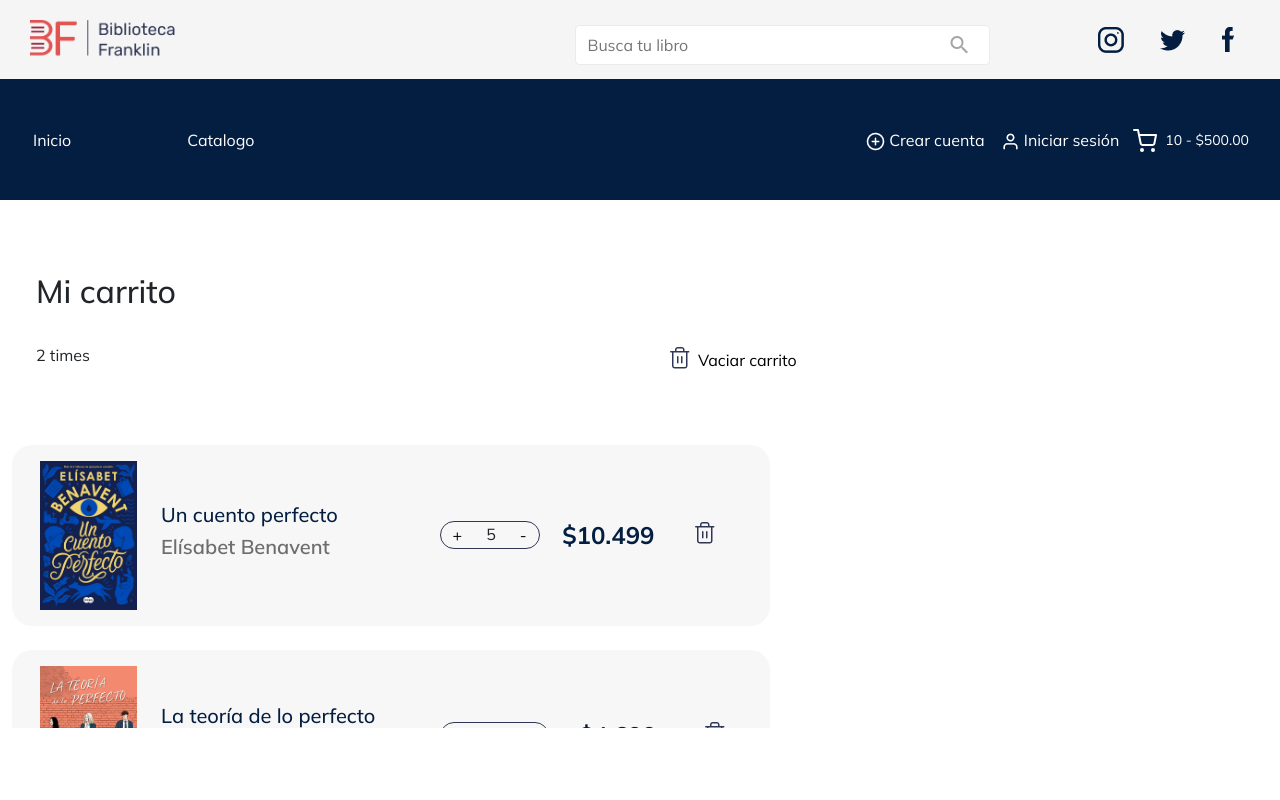
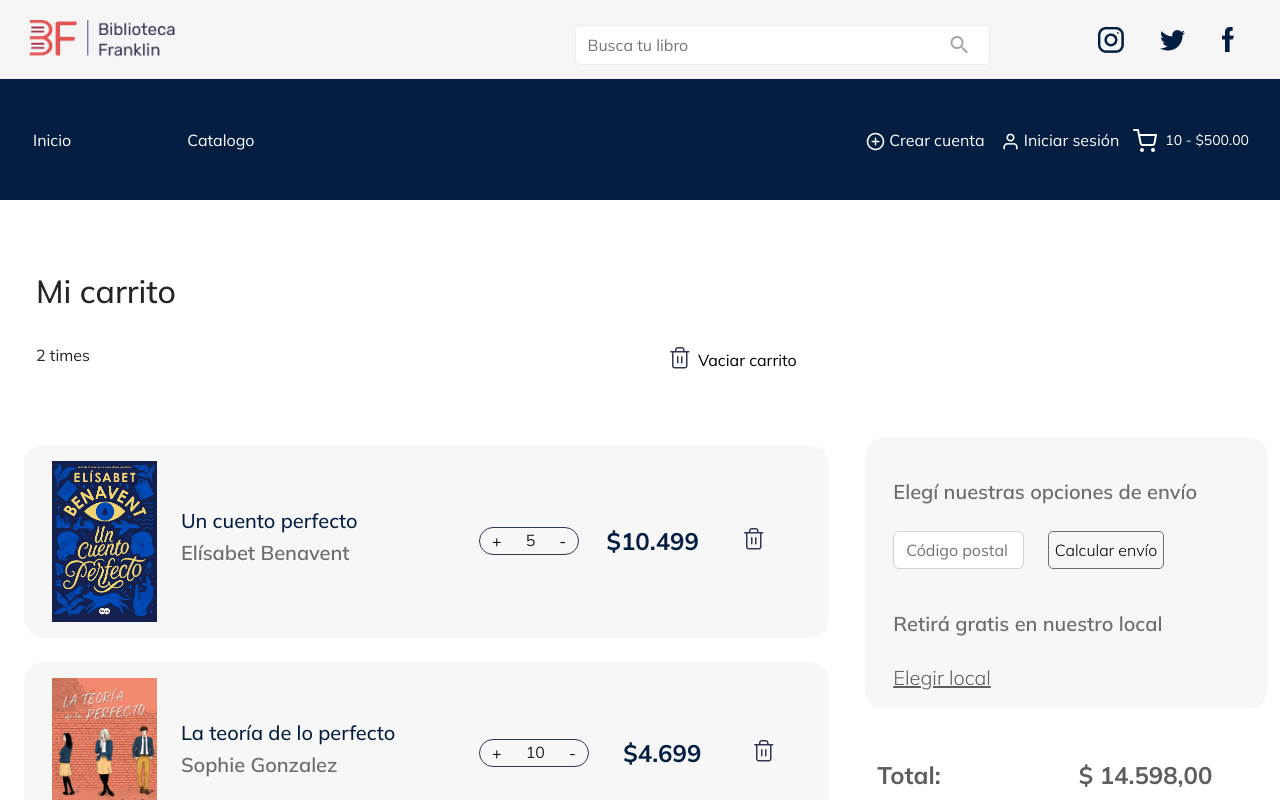
Before and after one commit to proyectos-tsdwad/programador-web-proyecto-final, an Angular app in the folder Front/: page /cart-detail in a window 1280 px wide. Built offline with nearby package versions, Linux system fonts and the light colour scheme.

Commit message:
add cart detail delivery helper component

```diff
--- a/Front/src/app/pages/cart/cart-detail-page/cart-detail-page.component.css
+++ b/Front/src/app/pages/cart/cart-detail-page/cart-detail-page.component.css
@@ -1,4 +1,15 @@
-button {
+.trash-icon-button {
   border: none;
   background-color: transparent;
 }
+
+a {
+  text-decoration-line: underline;
+}
+
+.purchase-button {
+  color: white;
+  border: none;
+  border-radius: 5px;
+  background: #E35352;
+}
--- a/Front/src/app/pages/cart/cart-detail-page/cart-detail-page.component.html
+++ b/Front/src/app/pages/cart/cart-detail-page/cart-detail-page.component.html
@@ -9,7 +9,7 @@
           <span>2 times</span>
         </div>
         <div class="col-6">
-          <button>
+          <button class="trash-icon-button">
             <div class="row">
               <div class="col-1">
                 <img src="./assets/icons/actions/trash.svg" alt="trash icon" />
@@ -26,11 +26,48 @@
 
 <section class="container-fluid">
   <div class="row">
-    <div class="col-8">
+
+    <div class="col-12 col-xl-8 order-last order-xl-first">
       <app-selected-books></app-selected-books>
     </div>
-    <div class="col-4">
 
+    <div class="col-12 col-xl-4 pt-xl-3 mb-5 mb-xl-0">
+      <div class="row">
+
+        <div class="col-auto col-md-6 col-xl-auto">
+          <app-delivery-helper></app-delivery-helper>
+        </div>
+
+        <div class="col-auto col-md-6 col-xl-auto p-4 mt-4">
+          <div class="row gy-4">
+
+            <div class="col-12">
+              <div class="row">
+                <div class="col-6">
+                  <span class="fs-md-1 font-bold fc-primary">Total:</span>
+                </div>
+
+                <div class="col-6">
+                  <span class="fs-md-1 font-bold fc-primary">$ 14.598,00</span>
+                </div>
+              </div>
+            </div>
+
+            <div class="col-12 mt-5">
+              <div class="row align-items-center">
+                <div class="col-6">
+                  <a type="button" class="font-light fs-sm-2 fc-primary">Seguir comprando</a>
+                </div>
+
+                <div class="col-6">
+                  <button type="button" class="font-bold fs-md p-3 purchase-button">iniciar compra</button>
+                </div>
+              </div>
+            </div>
+          </div>
+
+        </div>
+      </div>
     </div>
   </div>
 </section>
--- a/Front/src/app/pages/cart/cart.module.ts
+++ b/Front/src/app/pages/cart/cart.module.ts
@@ -4,6 +4,7 @@ import { CommonModule } from '@angular/common';
 import { SelectedBooksComponent } from './selected-books/selected-books.component';
 import { SelectedBookDetailComponent } from './selected-book-detail/selected-book-detail.component';
 import { CartDetailPageComponent } from './cart-detail-page/cart-detail-page.component';
+import { DeliveryHelperComponent } from './delivery-helper/delivery-helper.component';
 
 
 
@@ -11,7 +12,8 @@ import { CartDetailPageComponent } from './cart-detail-page/cart-detail-page.com
   declarations: [
     SelectedBookDetailComponent,
     SelectedBooksComponent,
-    CartDetailPageComponent
+    CartDetailPageComponent,
+    DeliveryHelperComponent
   ],
   imports: [
     CommonModule
--- /dev/null
+++ b/Front/src/app/pages/cart/delivery-helper/delivery-helper.component.css
@@ -0,0 +1,23 @@
+button {
+  width: 100%;
+  height: 100%;
+  border-radius: 5px;
+  border: 1px solid #6D6D6D;
+  background-color: transparent;
+}
+
+button:hover {
+  color: #E35352;
+  border-color: #E35352;
+  transition-duration: 0.2s;
+  transition-timing-function: ease-in-out;
+}
+
+.background {
+  border-radius: 20px;
+  background-color: #EAEAEA66;
+}
+
+a {
+  text-decoration-line: underline;
+}
--- /dev/null
+++ b/Front/src/app/pages/cart/delivery-helper/delivery-helper.component.html
@@ -0,0 +1,28 @@
+<div class="container-fluid">
+  <div class="row gy-4 background p-3">
+
+    <div class="col-12">
+      <span class="fs-sm-2 font-semi-bold fc-primary-light">Elegí nuestras opciones de envío</span>
+    </div>
+
+    <div class="col-12 pb-3">
+      <div class="row">
+        <div class="col-5">
+          <input type="text" class="form-control" placeholder="Código postal">
+        </div>
+
+        <div class="col-auto">
+          <button type="button" class="font-light">Calcular envío</button>
+        </div>
+      </div>
+    </div>
+
+    <div class="col-12">
+      <span class="fs-sm-2 font-semi-bold fc-primary-light">Retirá gratis en nuestro local</span>
+    </div>
+
+    <div class="col-12">
+      <a type="button" class="fs-sm-2 font-light fc-primary">Elegir local</a>
+    </div>
+  </div>
+</div>
--- a/Front/src/app/pages/cart/selected-book-detail/selected-book-detail.component.css
+++ b/Front/src/app/pages/cart/selected-book-detail/selected-book-detail.component.css
@@ -5,7 +5,7 @@ button {
   background-color: transparent;
 }
 
-.product-card {
+.background {
   border-radius: 20px;
   background-color: #EAEAEA66;
 }
--- a/Front/src/app/pages/cart/selected-book-detail/selected-book-detail.component.html
+++ b/Front/src/app/pages/cart/selected-book-detail/selected-book-detail.component.html
@@ -1,5 +1,5 @@
 <div class="container-fluid">
-  <div class="row align-items-center product-card p-3">
+  <div class="row align-items-center background p-3">
 
     <div class="col-5 col-md-2">
       <img [src]="book.img" alt="imagen de portada de el libro {{ book.title }}" class="img-fluid">
--- a/Front/src/app/pages/cart/selected-books/selected-books.component.html
+++ b/Front/src/app/pages/cart/selected-books/selected-books.component.html
@@ -1,7 +1,7 @@
-<div class="container" class="scroll">
+<div class="container">
   <div class="row gy-4">
 
-    <div class="col-11" *ngFor="let book of books">
+    <div class="col-12" *ngFor="let book of books">
       <app-selected-book-detail [book]="book"></app-selected-book-detail>
     </div>
 
```
Also changed, not shown: Front/src/app/pages/cart/delivery-helper/delivery-helper.component.ts (added, +10 -0 lines), 1 other file (tests, documents, lock files or other folders).
